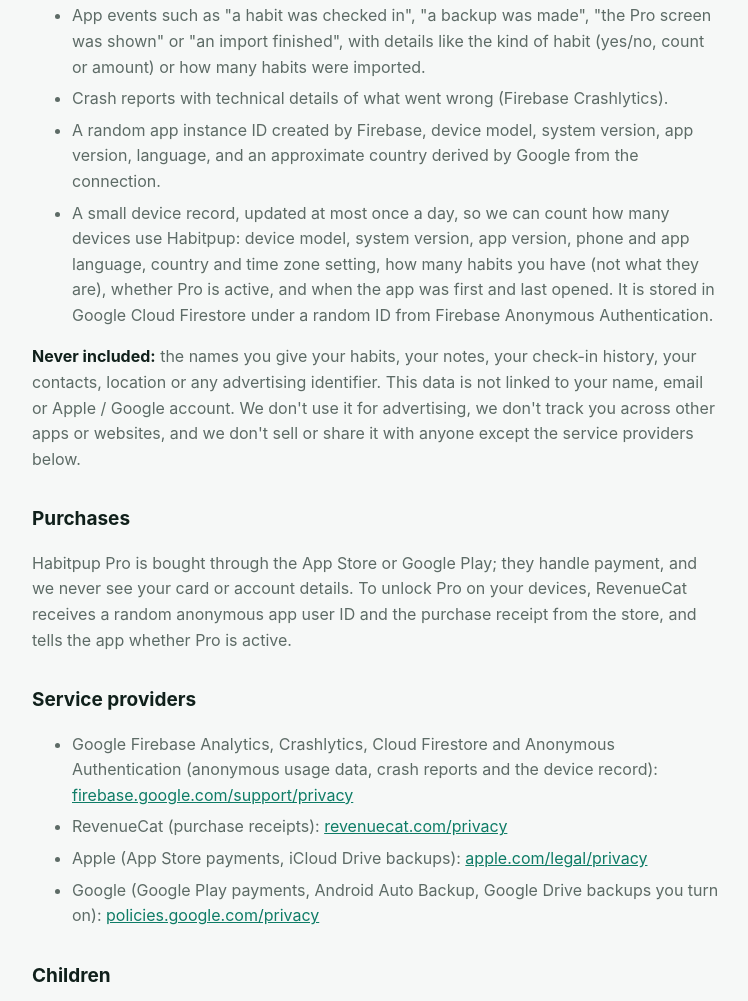
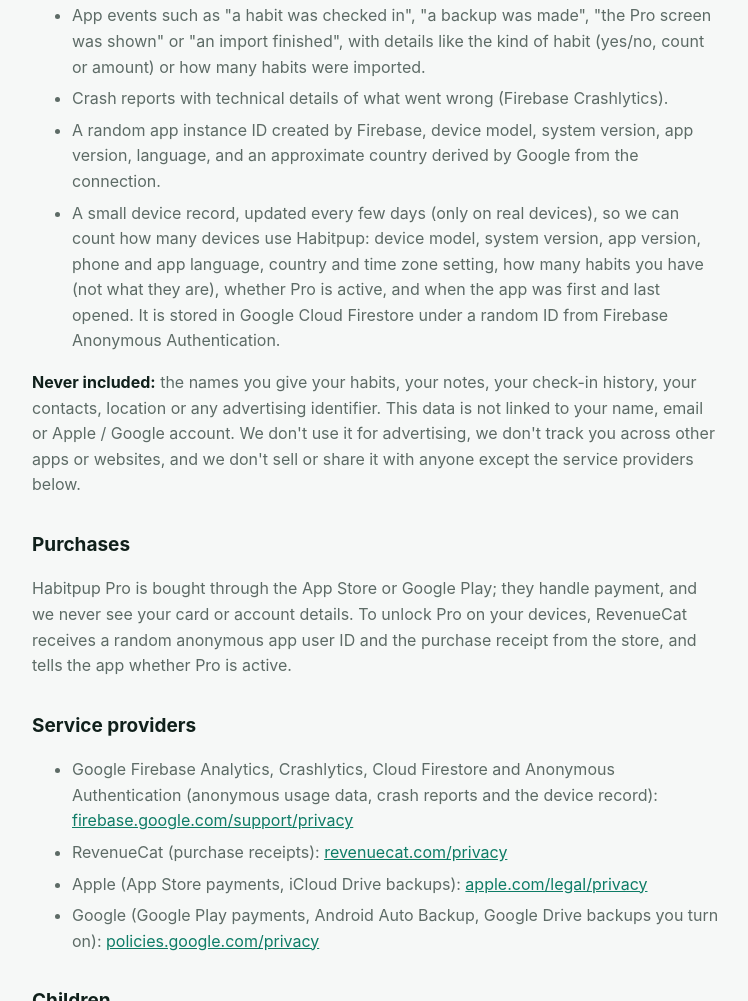
Before and after one commit to ibrohimm/habitpup-legal, a plain HTML site: page privacy/index.html in a window 1280 px wide. Shown: the part 1392-2393 px from the top of the page, without its empty margins (264-1012 px from the left). Drawn offline with Linux system fonts and the light colour scheme.

Commit message:
Privacy: device record every few days

```diff
--- a/privacy/index.html
+++ b/privacy/index.html
@@ -35,7 +35,7 @@
 <li>App events such as "a habit was checked in", "a backup was made", "the Pro screen was shown" or "an import finished", with details like the kind of habit (yes/no, count or amount) or how many habits were imported.</li>
 <li>Crash reports with technical details of what went wrong (Firebase Crashlytics).</li>
 <li>A random app instance ID created by Firebase, device model, system version, app version, language, and an approximate country derived by Google from the connection.</li>
-<li>A small device record, updated at most once a day, so we can count how many devices use Habitpup: device model, system version, app version, phone and app language, country and time zone setting, how many habits you have (not what they are), whether Pro is active, and when the app was first and last opened. It is stored in Google Cloud Firestore under a random ID from Firebase Anonymous Authentication.</li>
+<li>A small device record, updated every few days (only on real devices), so we can count how many devices use Habitpup: device model, system version, app version, phone and app language, country and time zone setting, how many habits you have (not what they are), whether Pro is active, and when the app was first and last opened. It is stored in Google Cloud Firestore under a random ID from Firebase Anonymous Authentication.</li>
 </ul>
 <p><strong>Never included:</strong> the names you give your habits, your notes, your check-in history, your contacts, location or any advertising identifier. This data is not linked to your name, email or Apple / Google account. We don't use it for advertising, we don't track you across other apps or websites, and we don't sell or share it with anyone except the service providers below.</p>
 
```
